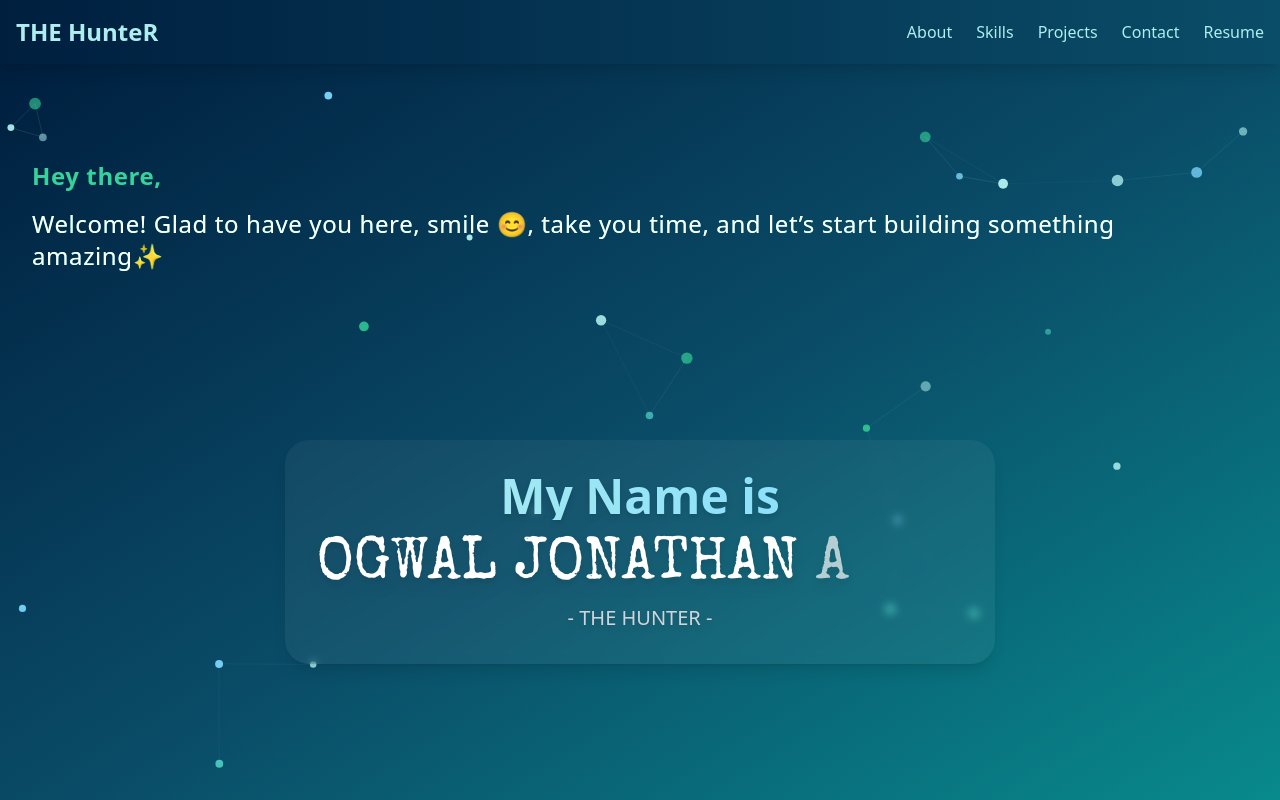
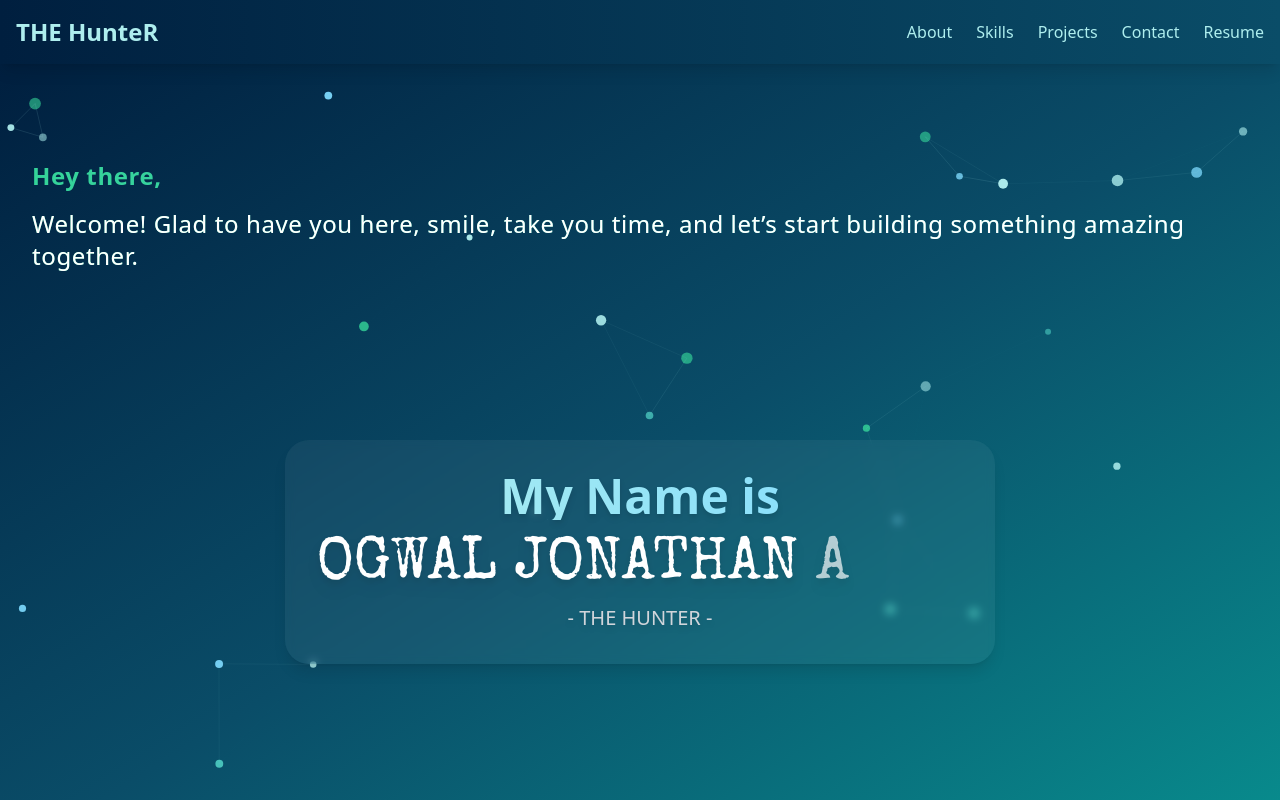
Before and after one commit to O-G-W-A-L/hunter, a React (Vite) app: page / in a window 1280 px wide. Shown: the top 800 px of the page. Built offline with nearby package versions, Linux system fonts and the light colour scheme.

Commit message:
just getting better

```diff
--- a/src/pages/Home.jsx
+++ b/src/pages/Home.jsx
@@ -31,7 +31,7 @@ export default function Home() {
         >
           Hey there, <br />
           <span className="block text-[#FFFFFF] mt-4 font-light">
-            Welcome! Glad to have you here, smile 😊, take you time, and let’s start building something amazing✨
+            Welcome! Glad to have you here, smile, take you time, and let’s start building something amazing together.
           </span>
         </motion.h1>
       </header>
```
